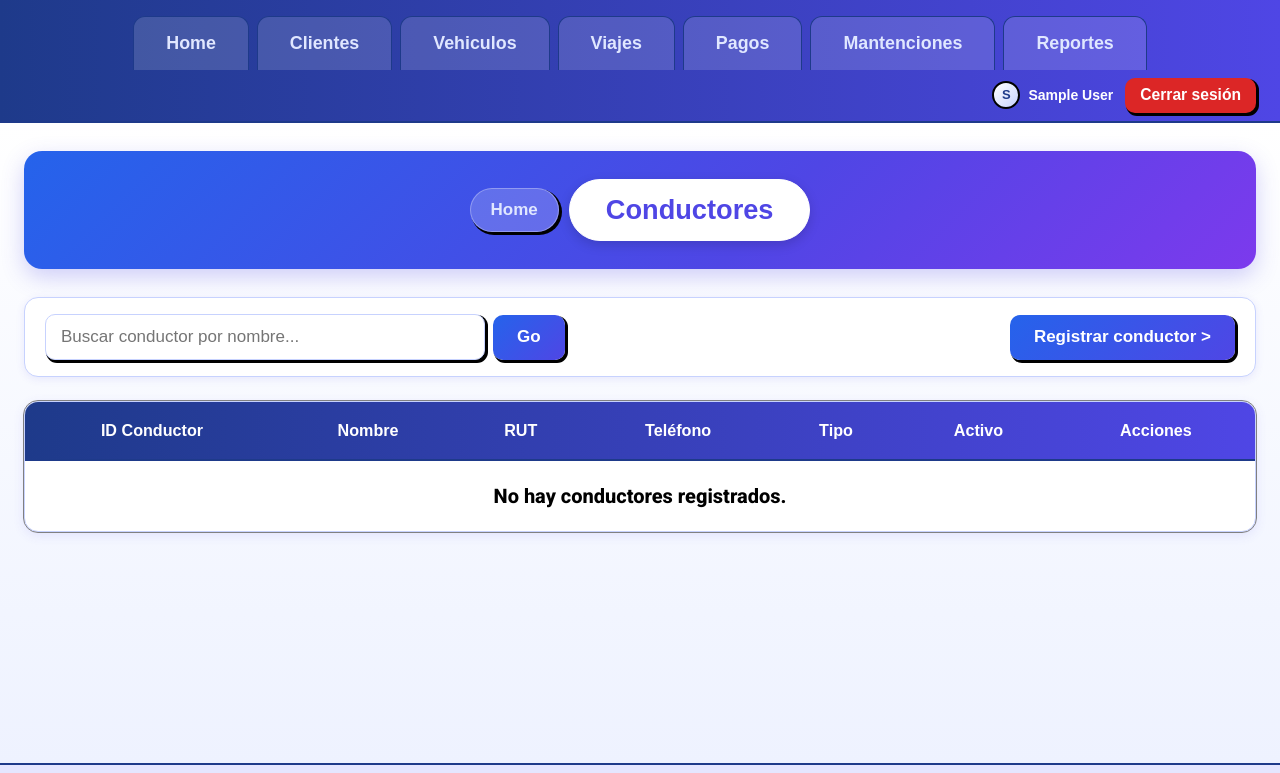
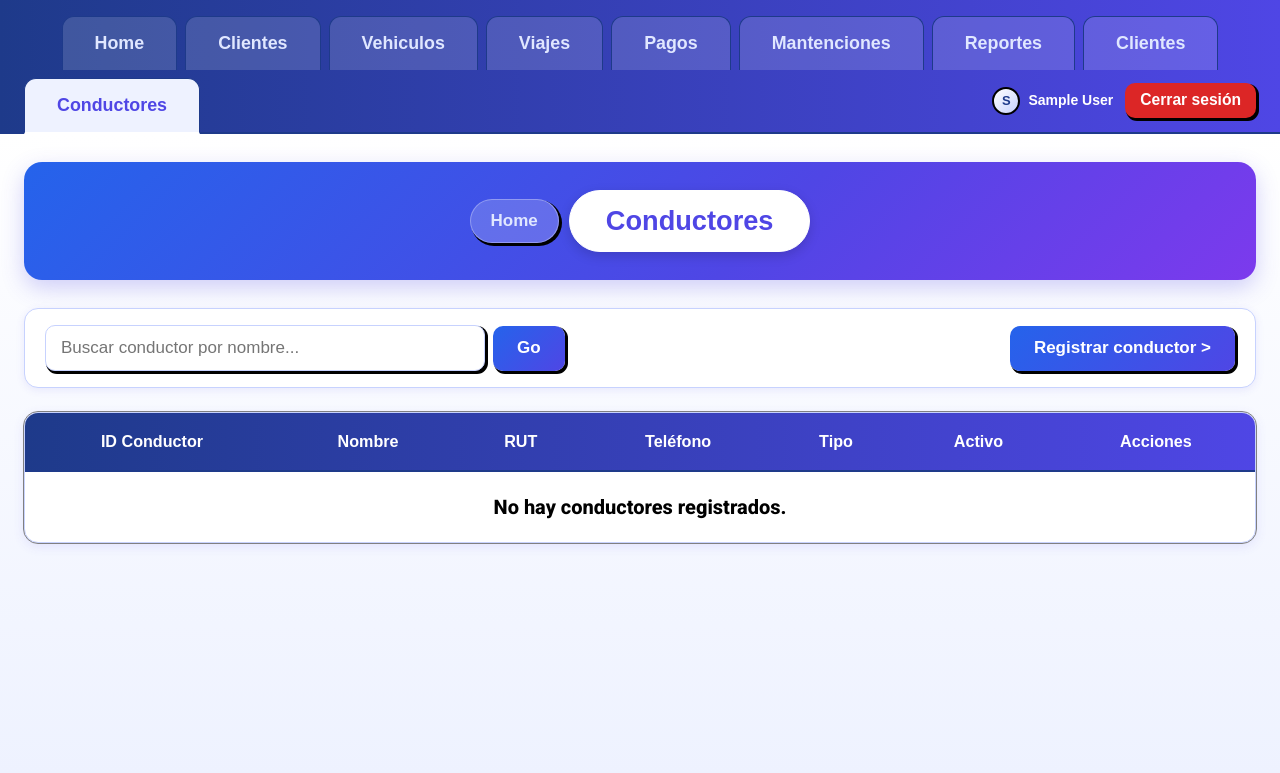
Before and after one commit to benjjiu04/proyecto_backend, a Django app: page /listar_conductores in a window 1280 px wide. Shown: the top 773 px of the page. Run offline with Django 5.2, Linux system fonts and the light colour scheme; the visitor is signed in with stand-in values (Sample User, id 1); data that the repository does not hold is empty.

Commit message:
conductores

```diff
--- a/app_limarGO/templates/app_limarGO/gestion/base.html
+++ b/app_limarGO/templates/app_limarGO/gestion/base.html
@@ -21,6 +21,8 @@
         <a href="{% url 'listar_pagos' %}" class="nav-tab {% if 'pago' in request.resolver_match.url_name %}active{% endif %}"> Pagos </a>
         <a href="{% url 'listar_mantenciones' %}" class="nav-tab {% if 'mantencion' in request.resolver_match.url_name %}active{% endif %}"> Mantenciones </a>
         <a href="{% url 'reportes' %}" class="nav-tab {% if request.resolver_match.url_name == 'reportes' %}active{% endif %}"> Reportes </a>
+        <a href="{% url 'listar_clientes' %}" class="nav-tab {% if 'cliente' in request.resolver_match.url_name %}active{% endif %}"> Clientes </a>
+        <a href="{% url 'listar_conductores' %}" class="nav-tab {% if 'conductor' in request.resolver_match.url_name %}active{% endif %}"> Conductores </a>
 
         {% if user.is_authenticated %}
         <div class="nav-user">
```
